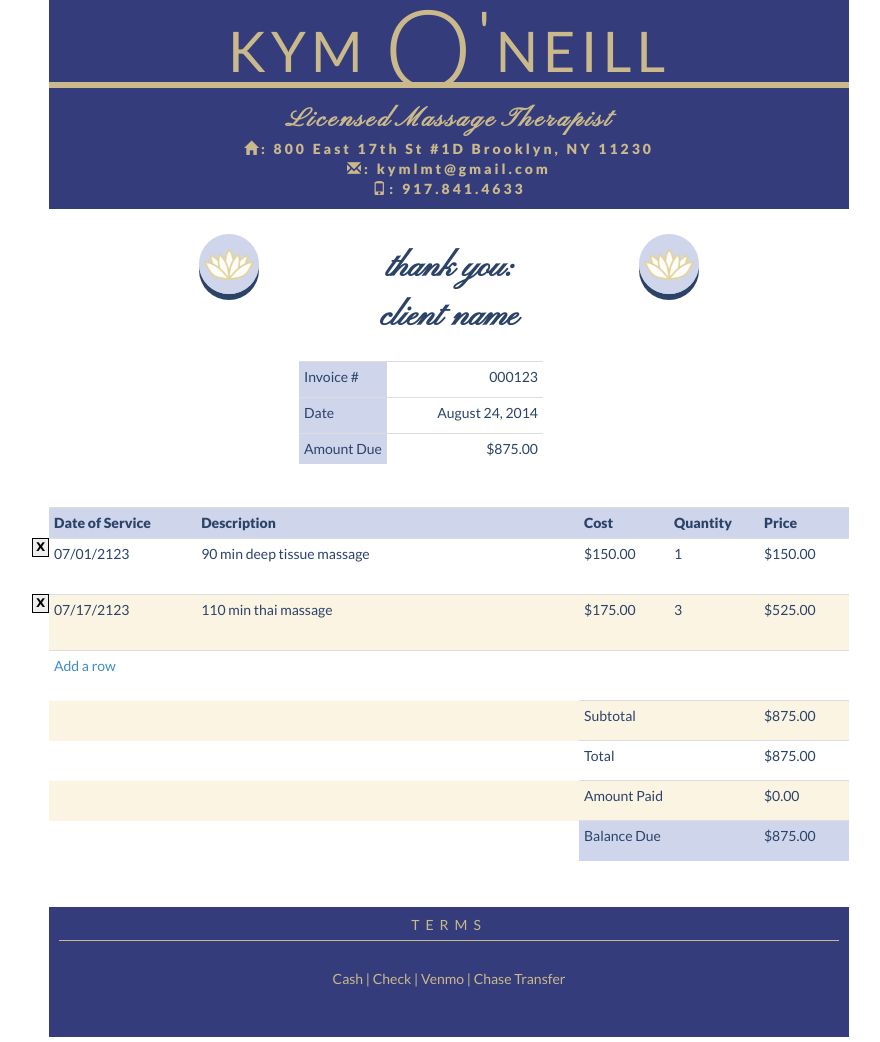
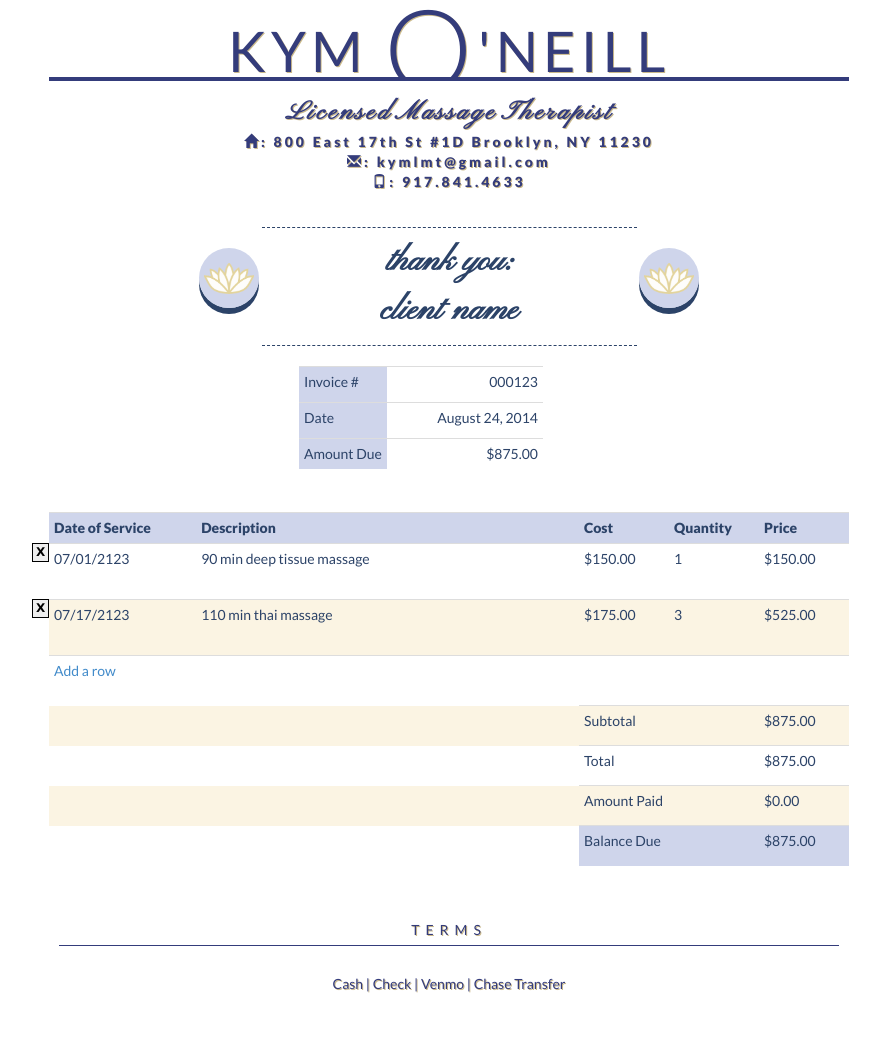
Before and after one commit to gad2103/invoice, a PHP site: page / in a window 1280 px wide. Shown: the whole page, without its empty margins (191-1071 px from the left). Run offline with PHP 8.4, Linux system fonts and the light colour scheme; some libraries are stand-ins or nearby versions.

Commit message:
modified the colors so that its not as heavy

```diff
--- a/css/style.css
+++ b/css/style.css
@@ -8,7 +8,7 @@
  * google fonts
  * ====================*/
 
-@import url(http://fonts.googleapis.com/css?family=Lato:100,200,300,400,900&effect=stonewash);
+@import url(http://fonts.googleapis.com/css?family=Lato:100,200,300,400,900);
 
 
 * { margin: 0; padding: 0; }
@@ -22,7 +22,7 @@ textarea { border: 0; font-size: 14px; overflow: hidden; resize: none; }
 #address { /* font-family: 'Nothin You Could Do', cursive; */ font-weight: bold; text-align: center; margin-top: 14px; padding-bottom: 10px; letter-spacing: 3px; margin-bottom: 10px;}
 #customer { overflow: hidden; text-align: center; padding-top: 15px;}
 
-#logo { text-align: center; border-bottom: 6px solid; height: 88px; overflow: hidden;}
+#logo { text-align: center; border-bottom: 4px solid; height: 81px; overflow: hidden;}
 #logo h1 {font-style:normal; font-weight: 400; text-transform:uppercase; font-size: 4em;line-height: 37px;margin-top: 0px;padding-top: 10px;letter-spacing: 5px;}
 /*#logo:hover, #logo.edit { border: 1px solid #000; margin-top: 0px; max-height: 125px; }*/
 #logoctr { display: none; }
@@ -32,7 +32,7 @@ textarea { border: 0; font-size: 14px; overflow: hidden; resize: none; }
 .edit #logohelp { display: block; }
 .edit #save-logo, .edit #cancel-logo { display: inline; }
 .edit #image, #save-logo, #cancel-logo, .edit #change-logo, .edit #delete-logo { display: none; }
-#customer-title { font-size: 34px; display: inline-table; vertical-align: middle; font-family: 'Pinyon Script', cursive; font-weight: bold; width: 375px; text-align: center; margin-bottom: -4px;}
+#customer-title { font-size: 34px; display: inline-table; vertical-align: middle; font-family: 'Pinyon Script', cursive; font-weight: bold; width: 375px; text-align: center; margin-bottom: -4px; border-top: 1px dashed; border-bottom: 1px dashed; padding: 10px;}
 
 #meta { margin-top: 24px; width: 300px; display: inline-block; margin-bottom: 38px;}
 #meta td { text-align: right;  }
@@ -75,18 +75,16 @@ font-size: 2em;
 font-weight: 300;
 top: 18px;
 }
-#identity, #terms{
-	background:#343C7B;
-	color: rgb(202, 185, 139);
+#identity, #terms, #terms textarea{
+	/* background: #343C7B; */
+	color: #343C7B;
 	-webkit-print-color-adjust: exact;
+	text-shadow: 1px 1px rgb(202, 185, 139);
 }
 .curly{
 	font-family: 'Pinyon Script', cursive;
 	font-size: 26px;
 	word-spacing: -5px;
-}
-.superscript {
-	vertical-align: super;
 }
 
 .user {
@@ -105,6 +103,8 @@ top: 18px;
 	background-repeat: no-repeat;
 	background-position-y: 15px;
 	background-position-x: 5px;
+	position: relative;
+	top: 20px;
 }
 .user span {
 	line-height: 60px;
```
